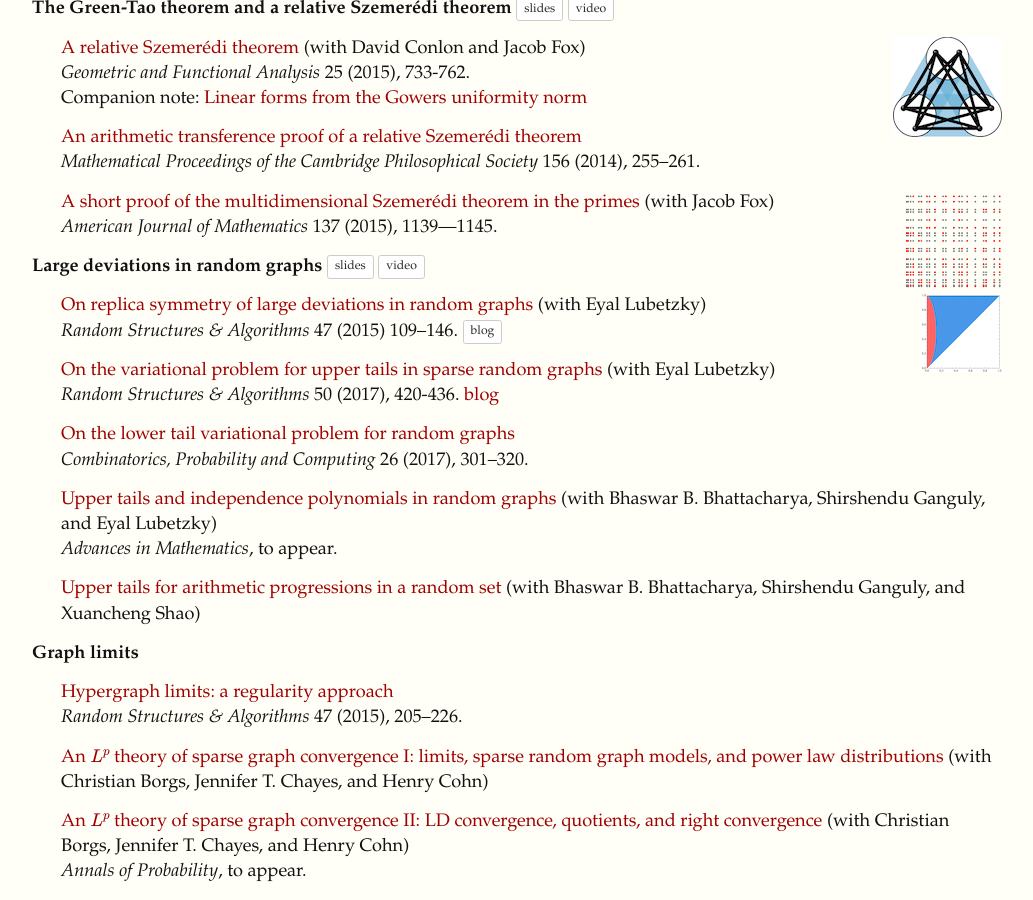
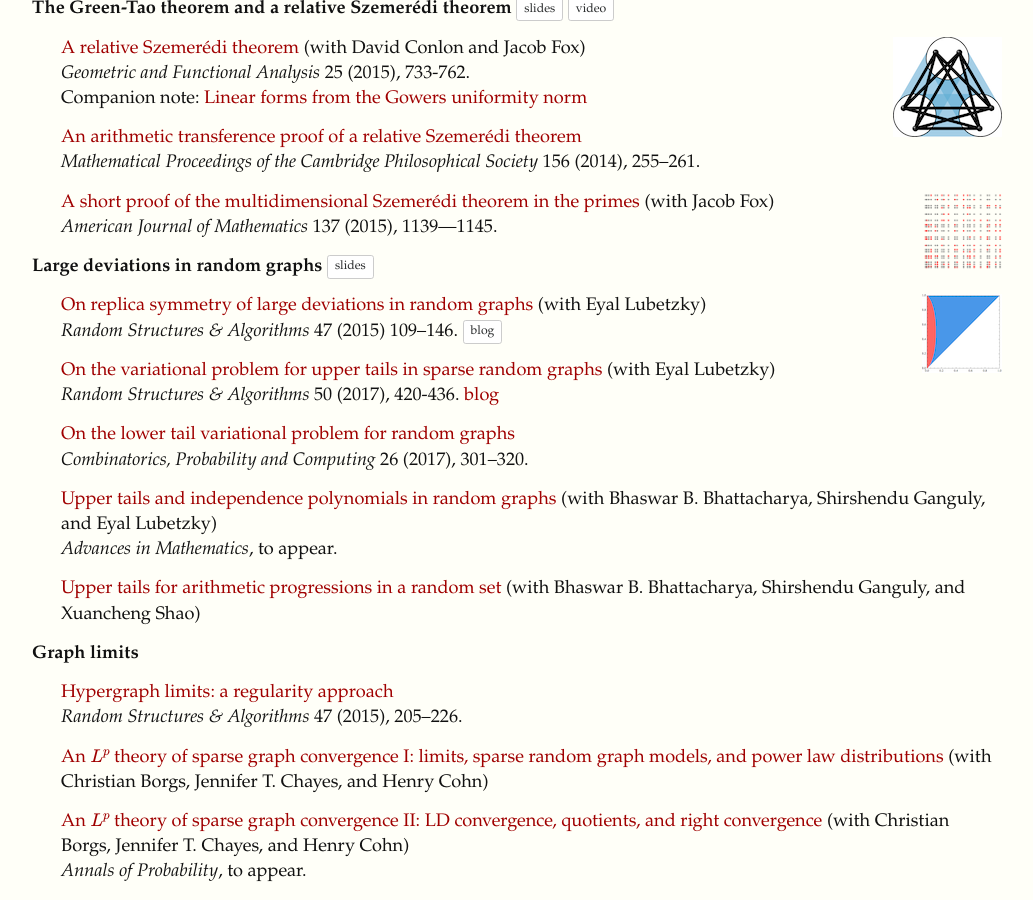
Before and after one commit to yufeizhao/yufeizhao.github.io, a Jekyll site: the page built from research.md, in a window 1280 px wide and 900 px high, scrolled down 511 px. Shown: the whole window, without its empty margins (123-1156 px from the left). Built offline with Jekyll 4.4.1, drawn with Linux system fonts in a browser that asks for light colours; nearby versions of some CDN libraries; formulas are drawn with MathJax 3.

```diff
--- a/research.md
+++ b/research.md
@@ -35,14 +35,13 @@ Also see my listings on
 * [An arithmetic transference proof of a relative Szemerédi theorem](http://arxiv.org/abs/1307.4959) \\
   _Mathematical Proceedings of the Cambridge Philosophical Society_ 156 (2014), 255–261.
 
-* <img class="side" alt="" width="100" height="100" src="primessquared.png"/>
+* <img class="side" alt="" height="80" src="primessquared.png"/>
   [A short proof of the multidimensional Szemerédi theorem in the primes](http://arxiv.org/abs/1307.4679)
   (with Jacob Fox) \\
   _American Journal of Mathematics_ 137 (2015), 1139—1145.
 
 **Large deviations in random graphs**
 <a class="btn btn-secondary btn-sm" href="slides/large_deviations_random_graphs.pdf">slides</a>
-<a class="btn btn-secondary btn-sm" href="http://bit.ly/icerm_zhao">video</a>
 
 * <img class="side" alt="" height="79" src="gnp_ldp-thumb.png" width="80"/>
   [On replica symmetry of large deviations in random graphs](http://arxiv.org/abs/1210.7013)
@@ -151,12 +150,12 @@ Also see my listings on
 
 ## Expositions and surveys
 
-* <img class="side" src="primes-AP.svg" height="70" alt="" />
+* <img class="side" src="primes-AP.svg" height="50" alt="" />
   [The Green-Tao theorem: an exposition](http://arxiv.org/abs/1403.2957)
   (with David Conlon and Jacob Fox) \\
   _EMS Surveys in Mathematical Sciences_ 1 (2014), 249–282.
 
-* <img class="side" src="extremal-regular.png" height="60" alt="" />
+* <img class="side" src="extremal-regular.png" height="50" alt="" />
   [Extremal regular graphs: independent sets and graph homomorphisms](https://arxiv.org/abs/1610.09210) \\
   _American Mathematical Monthly_, to appear.
   <a class="btn btn-secondary btn-sm" href="https://yufeizhao.wordpress.com/2016/10/29/extremal-regular-graphs/">blog</a>
```
Also changed, not shown: olympiad.md (+2 -3 lines), 1 other file.
